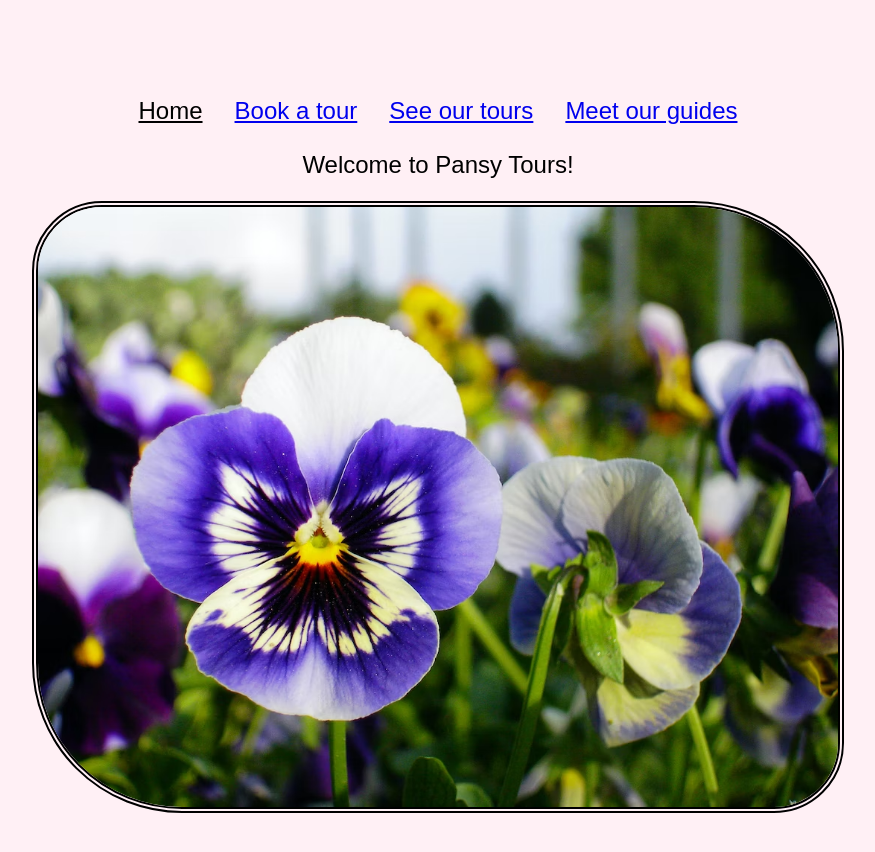
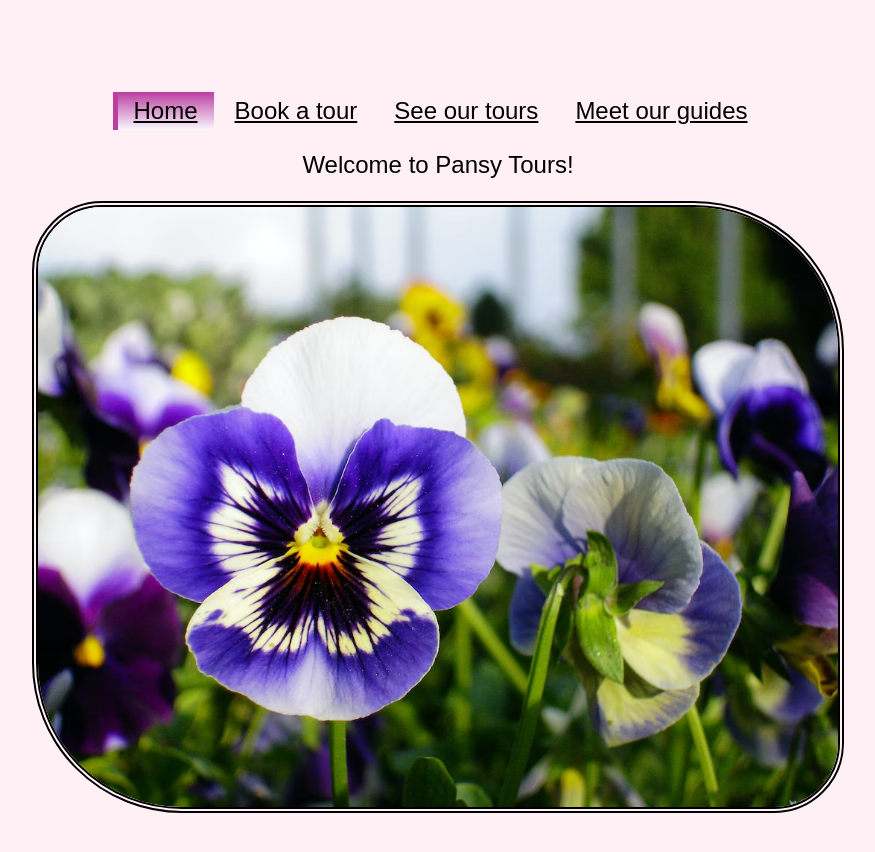
Before and after one commit to Augs0/jan-2023-booking-with-vue, a Vue app: page / in a window 1280 px wide. Shown: the top 852 px of the page, without its empty margins (202-1077 px from the left). Built offline with nearby package versions, Linux system fonts and the light colour scheme; a web font is replaced by a local one.

Commit message:
Update app css

```diff
--- a/src/App.vue
+++ b/src/App.vue
@@ -26,17 +26,19 @@ nav {
   margin-top: 2rem;
 }
 
-nav a.router-link-exact-active {
-  color: var(--color-text);
+nav a {
+  color: var(--text-colour);
+  border-left: 5px solid transparent;
 }
 
-nav a.router-link-exact-active:hover {
-  background-color: transparent;
+nav a.router-link-exact-active {
+  border-left: 5px solid var(--border-colour);
+  background: linear-gradient(var(--border-colour), ghostwhite);
+  color: var(--active-text);
 }
 
 nav a {
   display: inline-block;
   padding: 0 1rem;
-  border-left: 1px solid var(--color-border);
 }
 </style>
```
